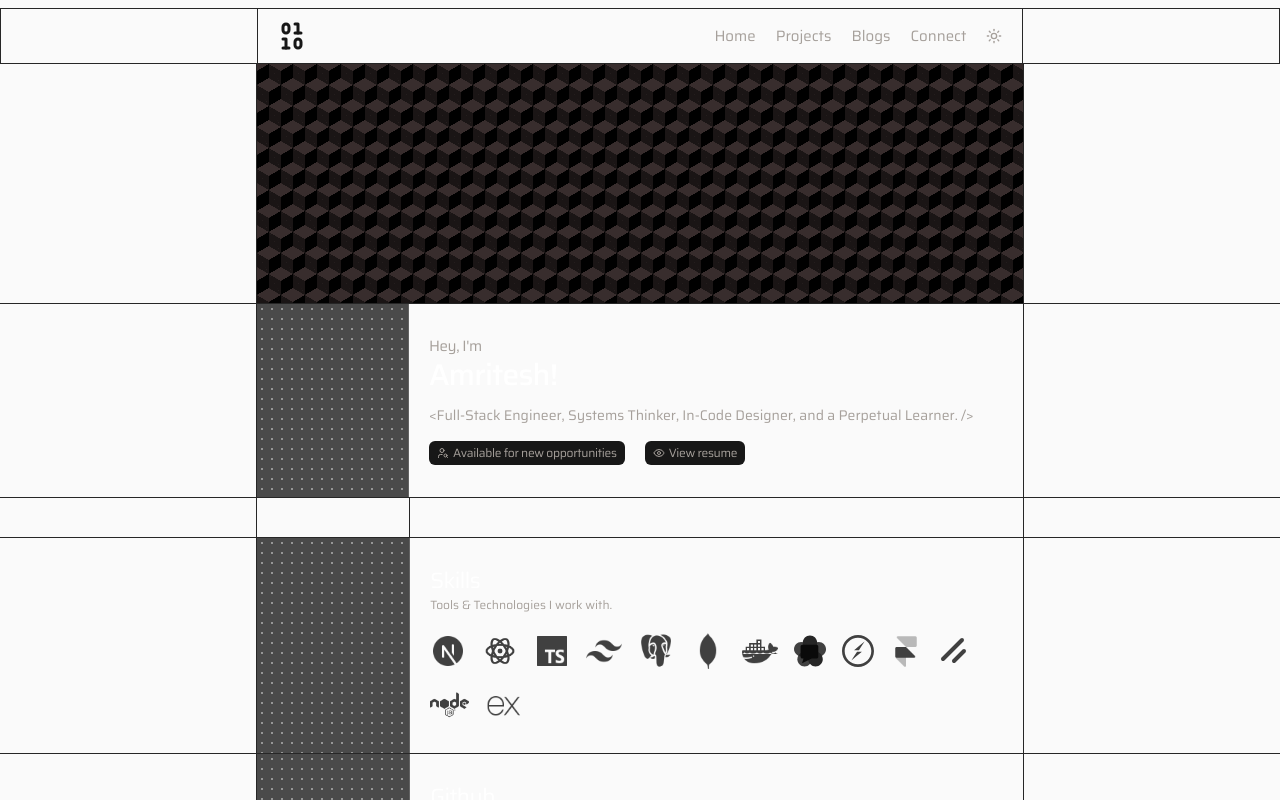
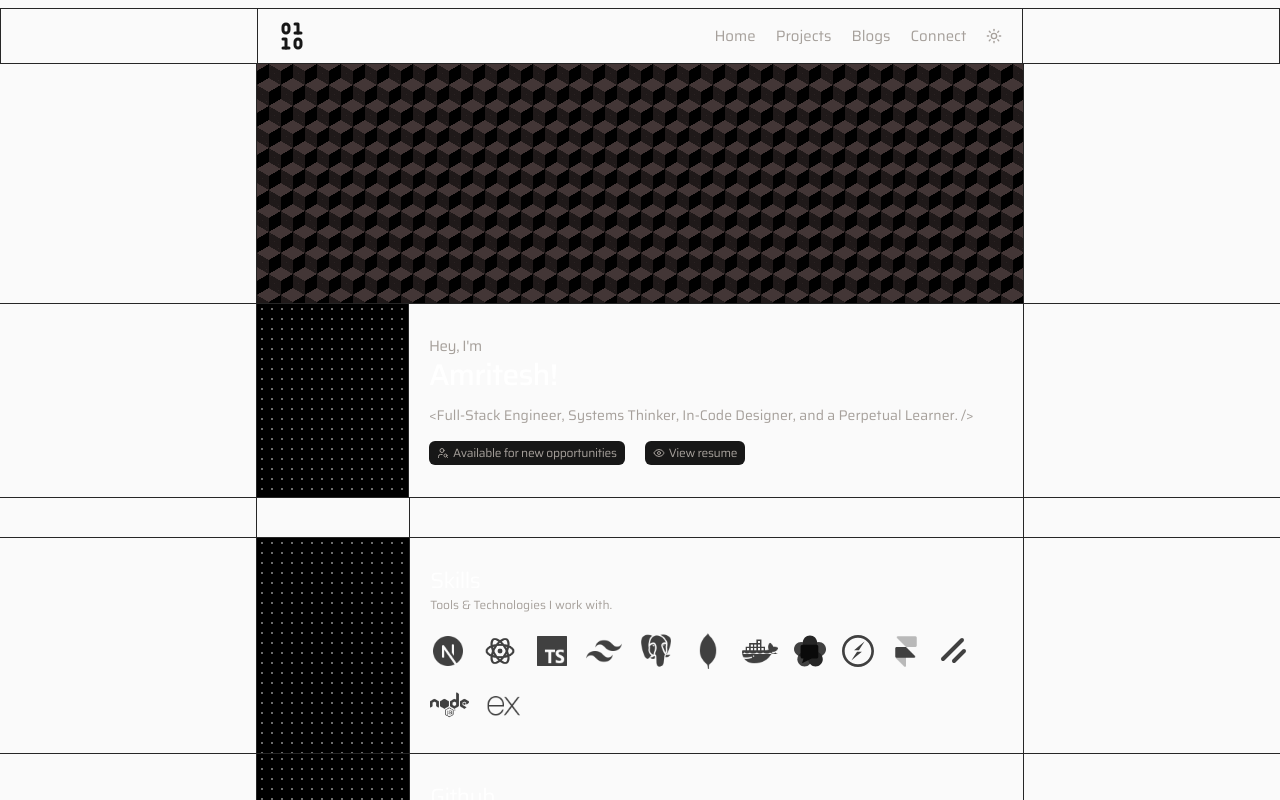
Before and after one commit to amriteshx1/portfolio, a Next.js app: page / in a window 1280 px wide. Shown: the top 800 px of the page. Built offline with nearby package versions, Linux system fonts and the light colour scheme.

Commit message:
made dotted and 3d pattern a bit more brighter

```diff
--- a/src/app/globals.css
+++ b/src/app/globals.css
@@ -27,7 +27,7 @@ body {
 
 .dotted-pattern {
   background-color: #000;
-  opacity: 0.7;
+  opacity: 1;
   background-image: radial-gradient(#6c6c6c 0.8px, #000 0.8px);
   background-size: 10px 10px;
 }
@@ -35,7 +35,7 @@ body {
 .neutral-pattern{
   background-color: #000000;
   opacity: 1;
-  background-image:  linear-gradient(30deg, #382d2d 12%, transparent 12.5%, transparent 87%, #382d2d 87.5%, #382d2d), linear-gradient(150deg, #382d2d 12%, transparent 12.5%, transparent 87%, #382d2d 87.5%, #382d2d), linear-gradient(30deg, #382d2d 12%, transparent 12.5%, transparent 87%, #382d2d 87.5%, #382d2d), linear-gradient(150deg, #382d2d 12%, transparent 12.5%, transparent 87%, #382d2d 87.5%, #382d2d), linear-gradient(60deg, #382d2d77 25%, transparent 25.5%, transparent 75%, #382d2d77 75%, #382d2d77), linear-gradient(60deg, #382d2d77 25%, transparent 25.5%, transparent 75%, #382d2d77 75%, #382d2d77);
+  background-image:  linear-gradient(30deg, #433636 12%, transparent 12.5%, transparent 87%, #433636 87.5%, #433636), linear-gradient(150deg, #433636 12%, transparent 12.5%, transparent 87%, #433636 87.5%, #433636), linear-gradient(30deg, #433636 12%, transparent 12.5%, transparent 87%, #433636 87.5%, #433636), linear-gradient(150deg, #433636 12%, transparent 12.5%, transparent 87%, #433636 87.5%, #433636), linear-gradient(60deg, #43363677 25%, transparent 25.5%, transparent 75%, #43363677 75%, #43363677), linear-gradient(60deg, #43363677 25%, transparent 25.5%, transparent 75%, #43363677 75%, #43363677);
   background-size: 24px 42px;
   background-position: 0 0, 0 0, 12px 21px, 12px 21px, 0 0, 12px 21px;
 }
```
